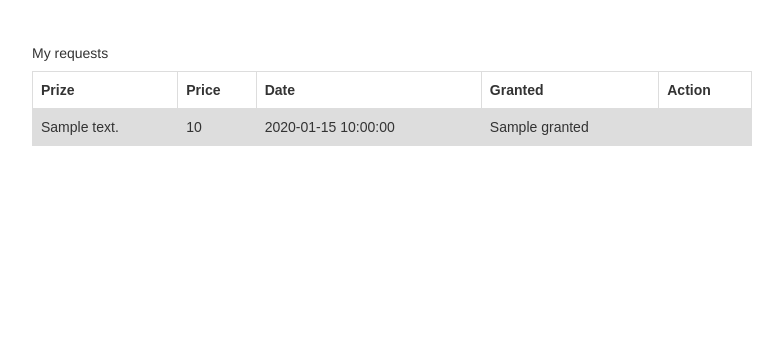
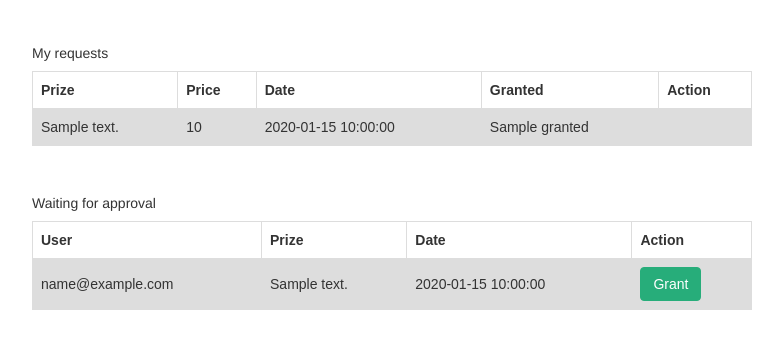
Before and after one commit to skvaryk/pyt_semestral_project, a Flask app: template templates/pages/requests.html in a window 1280 px wide. Shown: the part 177-526 px from the top of the page, without its empty margins (248-1031 px from the left). Run offline with Flask 2, Linux system fonts and the light colour scheme; the template is opened without the code that fills it: most values are stand-ins (such as "Sample title", 1, 10 or a date in 2020); parts of the project's set-up code (start-up, migrations or seed data) failed here and were passed over; some libraries are stand-ins or nearby versions.

Commit message:
implemented granting requests

```diff
--- a/app.py
+++ b/app.py
@@ -20,7 +20,7 @@ app.config.from_object(os.environ['APP_SETTINGS'])
 Bootstrap(app)
 
 database_manager = DatabaseManager(app.config['MONGO_DATABASE_URI'], app.config['SECRET_KEY'],
-                                   use_test_data=True)
+                                   use_test_data=False)
 
 with open('client_id.json') as file:
     client_id = json.load(file)
@@ -275,13 +275,36 @@ def requests():
         user_request['price'] = prize['price']
         user_request['date'] = user_request['_id'].generation_time
 
-    return render_template('pages/requests.html', requests=user_requests)
+    ungranted_requests = None
+    current_user = database_manager.get_user(email)
+    if 'role' in current_user and current_user['role'] == 'admin':
+        ungranted_requests = list(database_manager.get_ungranted_requests())
+        for ungranted_request in ungranted_requests:
+            prize = database_manager.get_prize(ungranted_request['prize_id'])
+            ungranted_request['description'] = prize['description']
+            ungranted_request['date'] = ungranted_request['_id'].generation_time
+
+    return render_template('pages/requests.html', requests=user_requests,
+                           ungranted_requests=ungranted_requests)
 
 
 @app.route('/requests/<request_id>/cancel/', methods=['POST'])
 @login_required
 def requests_cancel(request_id):
     database_manager.cancel_request(request_id)
+    return redirect("/requests")
+
+
+@app.route('/requests/<request_id>/grant/', methods=['POST'])
+@login_required
+def requests_grant(request_id):
+    resp_json = google.get('/oauth2/v2/userinfo').json()
+    if not resp_json['email']:
+        redirect('/logout')
+    current_user_email = resp_json['email']
+    current_user = database_manager.get_user(current_user_email)
+    if 'role' in current_user and current_user['role'] == 'admin':
+        database_manager.grant_request(request_id, current_user_email)
     return redirect("/requests")
 
 
--- a/templates/pages/requests.html
+++ b/templates/pages/requests.html
@@ -1,7 +1,6 @@
 {% extends "layouts/main.html" %}
 {% block page_content %}
 <div class="col-lg-12 col-centered">
-
 
     <h5> My requests </h5>
     <table style="width:100%">
@@ -31,5 +30,36 @@
         {% endfor %}
     </table>
     <br>
+    <br>
+
+
+    {% if ungranted_requests|length %}
+
+    <h5>Waiting for approval</h5>
+    <table style="width:100%">
+        <tr>
+            <th>User</th>
+            <th>Prize</th>
+            <th>Date</th>
+            <th>Action</th>
+        </tr>
+
+        {% for request in ungranted_requests %}
+        <tr>
+            <td>{{ request['email'] }}</td>
+            <td>{{ request['description'] }}</td>
+            <td>{{ request['date'] }}</td>
+
+            <td>
+                <form action="/requests/{{ request['_id'] }}/grant/" method="post">
+                    <button class="btn btn-primary" type="submit">Grant</button>
+                </form>
+            </td>
+        </tr>
+        {% endfor %}
+    </table>
+
+    {% endif %}
+
 </div>
 {% endblock %}
```
Also changed, not shown: DatabaseManager.py (+23 -7 lines).
